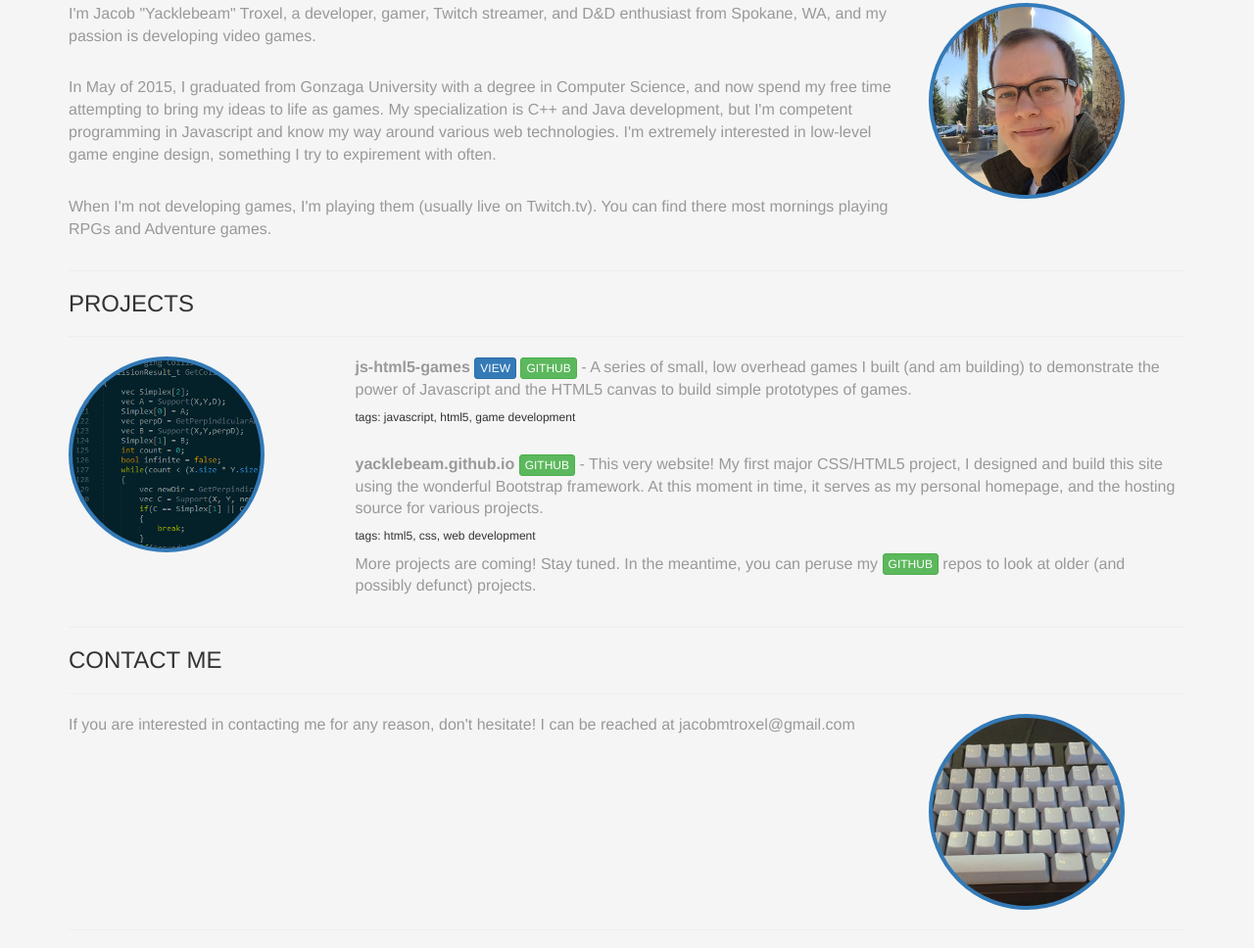
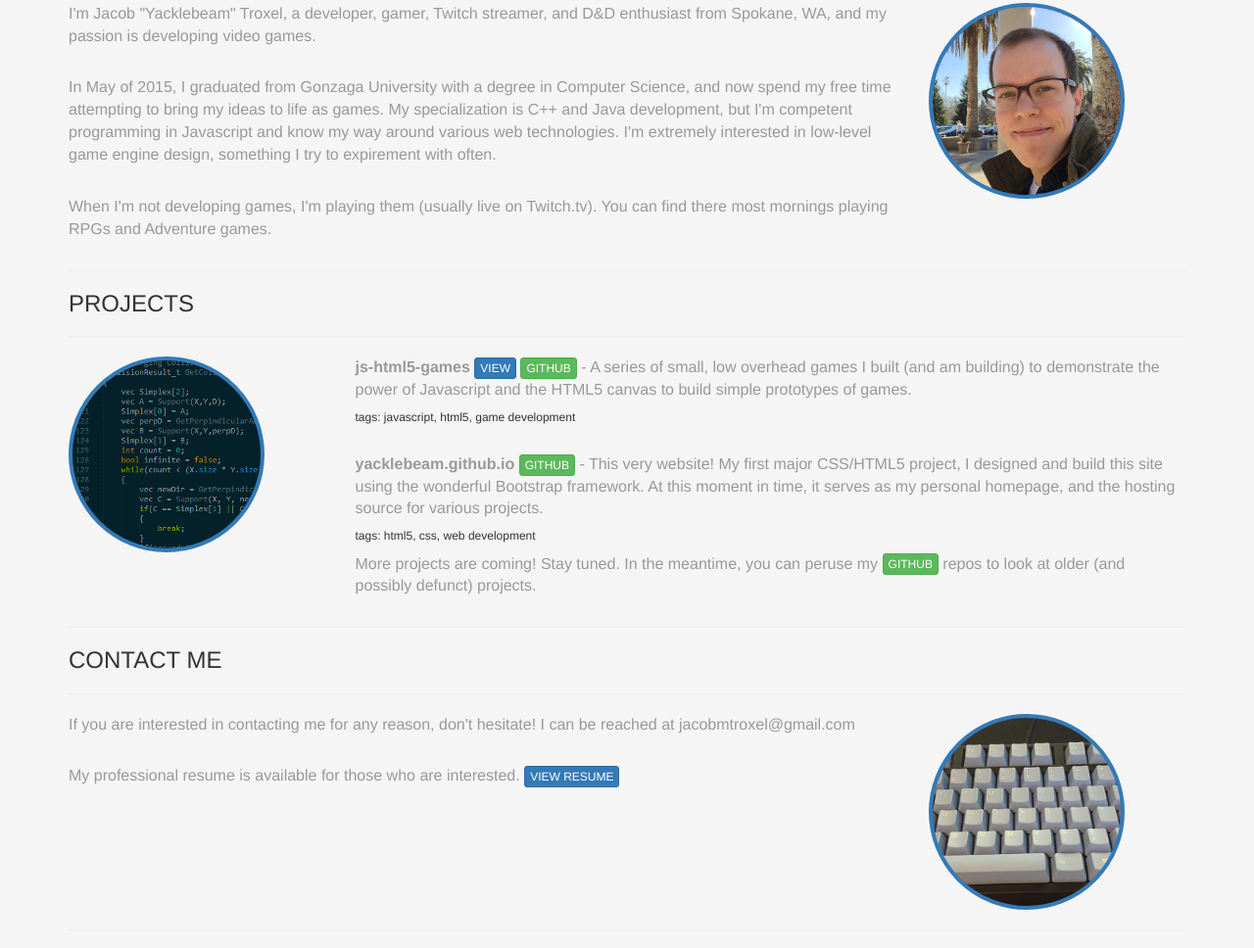
Before and after one commit to yacklebeam/yacklebeam.github.io, a plain HTML site: page index.html in a window 1280 px wide. Shown: the part 750-1718 px from the top of the page at 98% size. Drawn offline with nearby package versions, Linux system fonts and the light colour scheme.

Commit message:
Added resume to main page

```diff
--- a/index.html
+++ b/index.html
@@ -125,6 +125,8 @@
 		<div class="row">
             <div class="col-md-9">
                 <p>If you are interested in contacting me for any reason, don't hesitate!  I can be reached at jacobmtroxel@gmail.com</p>
+                <br>
+                <p>My professional resume is available for those who are interested. <a target="_blank" href="/docs/troxel-jacob-resume.pdf" class="btn btn-primary btn-xs">VIEW RESUME</a></p>
             </div>
             <div class="col-md-3 hidden-sm hidden-xs">
 	        	<div class="circular-sprite-small" style="background: url('img/main-contact.jpg') no-repeat"></div>
```
Also changed, not shown: 1 other file.
